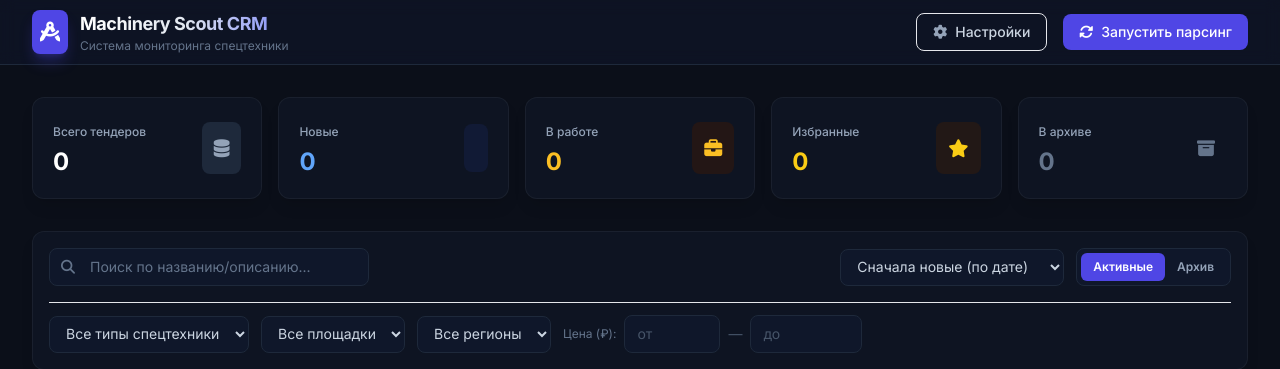
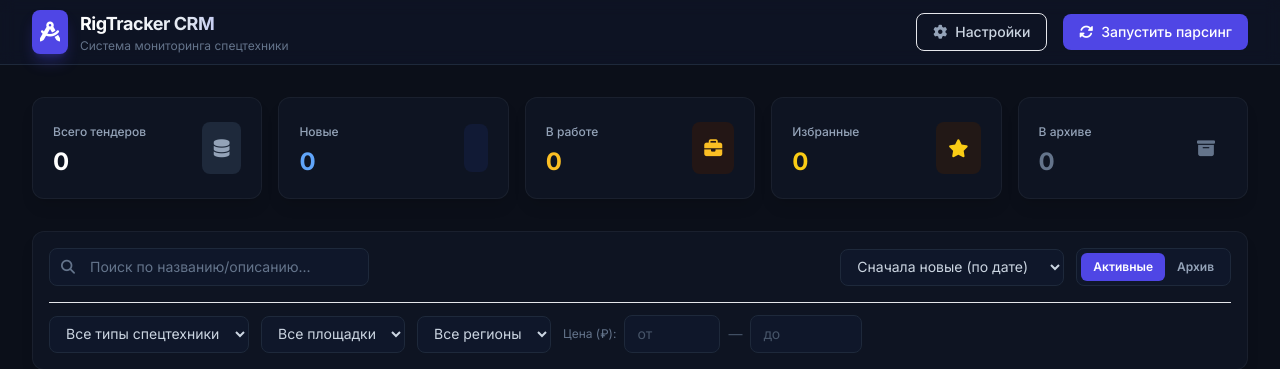
Before and after one commit to luninanton/rigtracker.ru, a FastAPI app: template frontend/templates/dashboard.html in a window 1280 px wide. Shown: the top 369 px of the page. Run offline with FastAPI, Linux system fonts and the light colour scheme; the template is opened without the code that fills it, so the values that code supplies are empty; some libraries are stand-ins or nearby versions.

Commit message:
feat: rename application from Machinery Scout CRM to RigTracker CRM

```diff
--- a/backend/app/main.py
+++ b/backend/app/main.py
@@ -11,7 +11,7 @@ from backend.app.models.setting import SystemSetting
 from backend.app.api.tenders import router as tenders_router
 from backend.app.api.settings_api import router as settings_router
 
-app = FastAPI(title="Machinery Scout CRM API", version="1.0.0")
+app = FastAPI(title="RigTracker CRM API", version="1.0.0")
 
 # Setup CORS
 app.add_middleware(
--- a/frontend/templates/dashboard.html
+++ b/frontend/templates/dashboard.html
@@ -3,7 +3,7 @@
 <head>
     <meta charset="UTF-8">
     <meta name="viewport" content="width=device-width, initial-scale=1.0">
-    <title>Machinery Scout CRM — Панель управления</title>
+    <title>RigTracker CRM — Панель управления</title>
     <!-- Tailwind CSS CDN -->
     <script src="https://cdn.tailwindcss.com"></script>
     <script>
@@ -57,7 +57,7 @@
                 </div>
                 <div>
                     <h1 class="text-lg font-bold tracking-tight bg-gradient-to-r from-white via-slate-200 to-indigo-400 bg-clip-text text-transparent">
-                        Machinery Scout CRM
+                        RigTracker CRM
                     </h1>
                     <p class="text-xs text-slate-500">Система мониторинга спецтехники</p>
                 </div>
```
